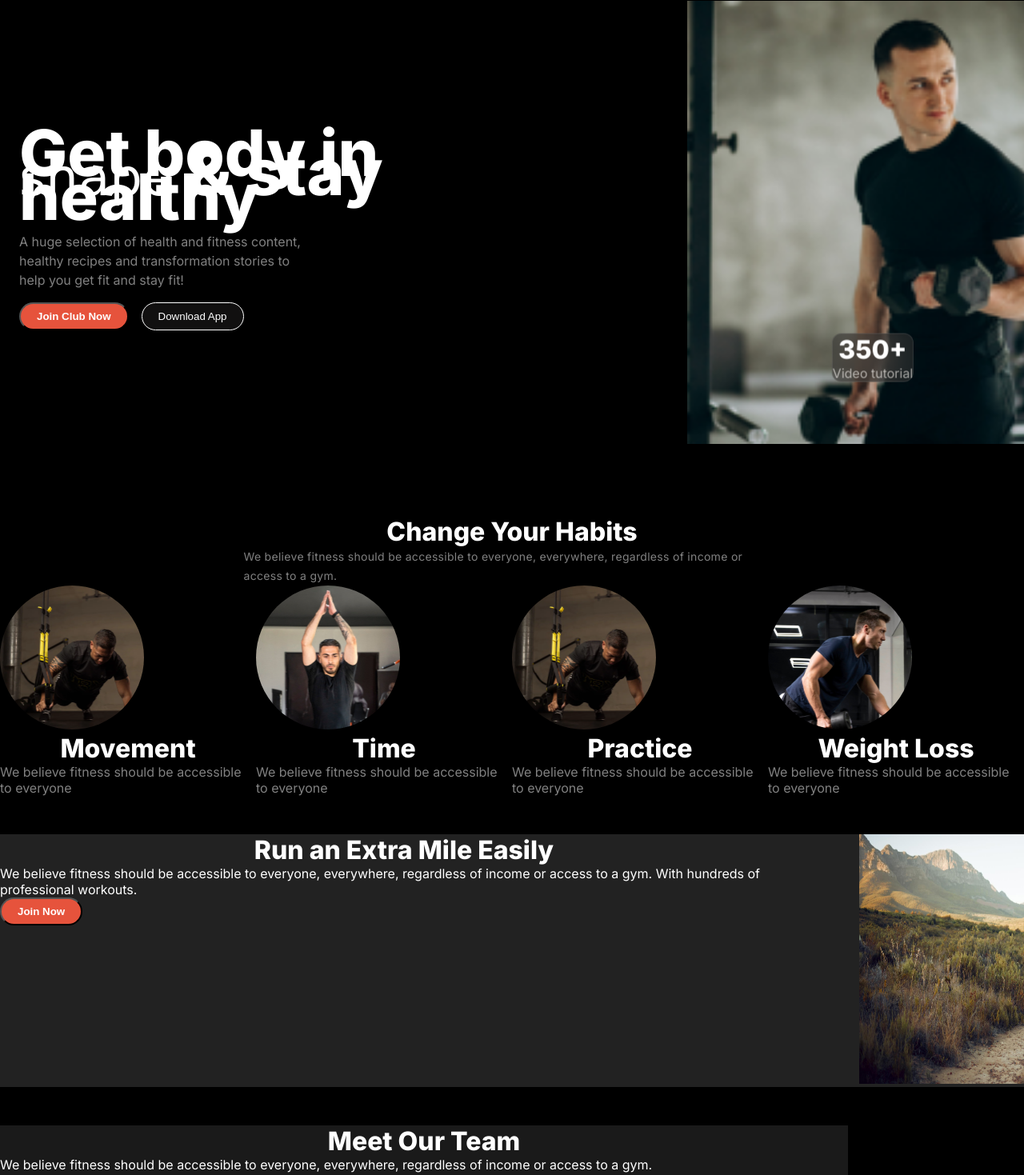
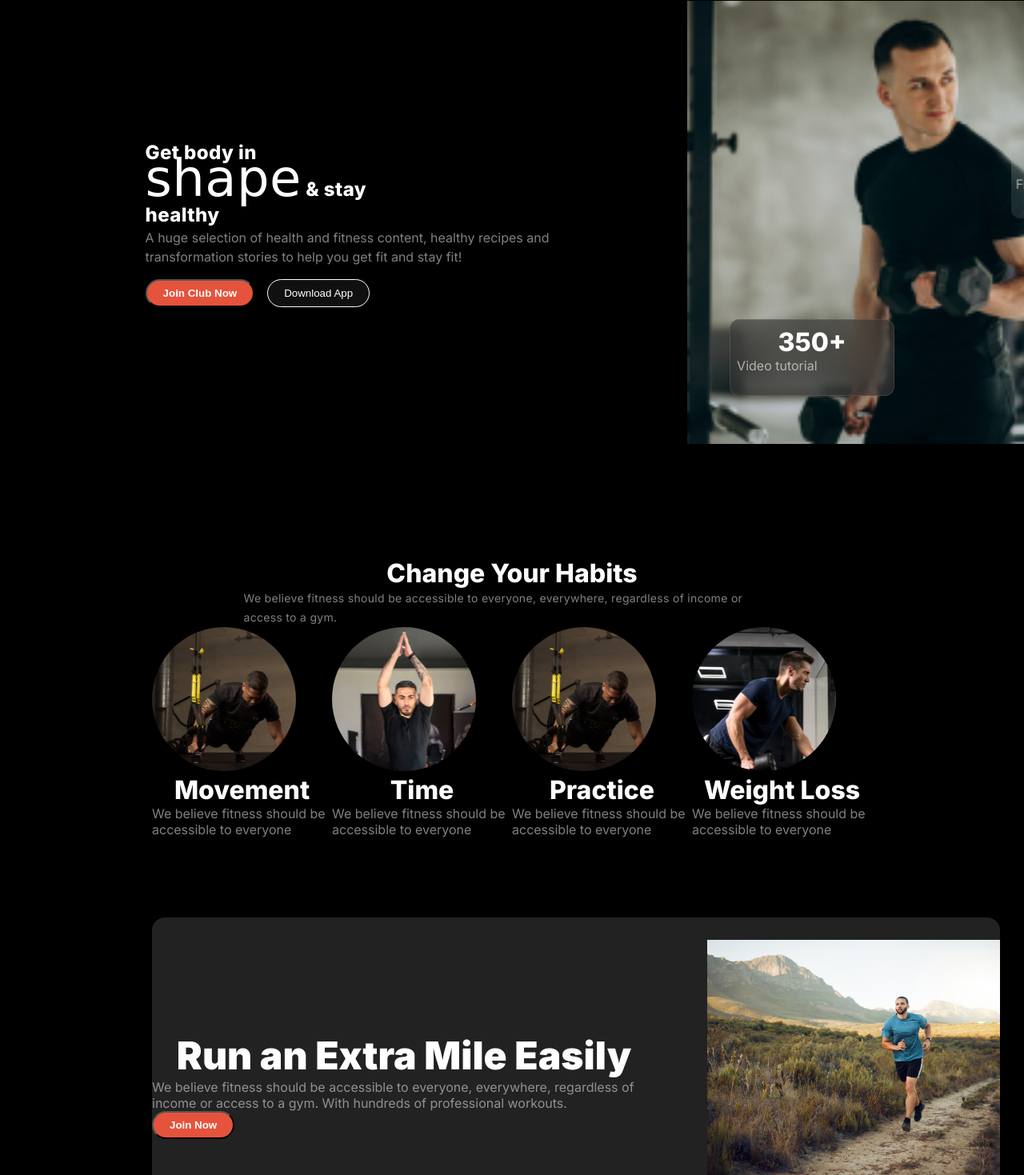
Before and after one commit to mrashid124/Assign2B10-BodyFit, a plain HTML site: page index.html in a window 1280 px wide. Shown: the part 178-1647 px from the top of the page at 80% size. Drawn offline with Linux system fonts and the light colour scheme; a web font is replaced by a local one.

Commit message:
Responsive  updated

```diff
--- a/Style/style.css
+++ b/Style/style.css
@@ -30,7 +30,7 @@ body {
     border-radius: 1rem;
 } */
 
-h2{
+h2 {
     font-size: 2rem;
     text-align: center;
     line-height: normal;
@@ -86,7 +86,8 @@ h2{
     font-weight: 600;
 
 }
-.btn-banner{
+
+.btn-banner {
     display: flex;
     gap: 1rem;
     margin-top: 1rem;
@@ -103,33 +104,42 @@ h2{
 }
 
 .banner-title {
-    width: 60%;
+    /* width: 60%;
+    height: 100%; */
+    width: 520px;
+    height: 440px;
     margin: 0 auto;
-    /* border: solid 1px rgb(107, 26, 173); */
+    /* border: solid 2px rgb(107, 26, 173); */
     line-height: 1.5rem;
 
     display: flex;
     flex-direction: column;
     justify-content: center;
     align-items: left;
+    text-align: left;
 }
-.heading{
-    margin: 2rem 0;
-    /* padding: 4px; */
-    font-size: 5rem;
+
+.heading {
+    line-height: 2rem;
+    letter-spacing: 0.4px;
+
+    text-align: left;
+
     font-weight: 800;
 }
 
-.font-shape{
+.font-shape {
 
     font-family: "Monsieur La Doulaise", cursive;
     font-weight: 400;
-    font-style:normal;
+    font-style: normal;
     font-size: 4rem;
+    /* margin: 24px auto;
+    padding: 8px; */
 
 }
 
-.banner-title p{
+.banner-title p {
     color: rgba(255, 255, 255, 0.5);
 }
 
@@ -142,16 +152,7 @@ h2{
     height: 100%;
     object-fit: cover;
     border-radius: 8px;
-    /* max-width: 0 auto; */
 
-
-    /* position: relative; */
-    /* top: 50%;
-    left: 50%;
-    color: white;
-    font-size: 28px;
-    font-weight: bold;
-    transform: translate(-50%, -50%); */
 }
 
 .banner-img img {
@@ -179,10 +180,10 @@ h2{
 
 .banner-card1 {
     position: absolute;
-    /* width: 193px;
-height: 98px; */
-    /* left: 1107px;
-top: 260px; */
+    width: 193px;
+    height: 98px;
+    text-align: left;
+    padding: 6px;
     border-radius: 12px;
     backdrop-filter: blur(20px);
     background: rgba(255, 255, 255, 0.1);
@@ -198,17 +199,16 @@ top: 260px; */
 
 .banner-card2 {
     position: absolute;
-    /* width: 206px;
+    width: 206px;
     height: 96px;
-left: 764px;
-top: 556px;    */
+
     border: 1px solid rgba(255, 255, 255, 0.1);
     border-radius: 12px;
     backdrop-filter: blur(20px);
     background: rgba(48, 48, 48, 0.54);
-
+    padding: 8px;
     top: 80%;
-    right: 40%;
+    right: 35%;
     color: white;
     font-size: 1rem;
     font-weight: bold;
@@ -224,9 +224,11 @@ top: 556px;    */
 }
 
 /* Change Your Habits */
-.habit{
-    /* width: 1440px; */
+.habit {
+    margin: 100px 190px;
+    border-radius: 16px;
 }
+
 .habit-title {
     display: flex;
     flex-direction: column;
@@ -270,29 +272,55 @@ top: 556px;    */
 
 /* Run an Extra  Mile */
 .run-miles {
-    margin-top: 48px;
-    width: 1440px;
-
+    /* margin-top: 100px; */
+    margin: 100px 190px;
+    border-radius: 16px;
+    width: 1060px;
+    height: 371px;
+    /* object-fit: cover; */
     display: flex;
+    align-items: center;
     gap: 4rem;
     background: rgb(34, 34, 34);
+
+}
+.run-miles p{
+    color: rgba(255, 255, 255, 0.5);
+}
+.run {
+    display: flex;
+    flex-direction: column;
+    justify-content: flex-start;
+    align-items: center;
+
+    font-size: 48px;
+    font-weight: 900;
+    margin-top: 48px;
+    padding: 0px;
 
 }
 
 .run-miles img {
     width: 366px;
     height: 312px;
+    object-fit: cover;
 }
 
 /* Meet Our Team */
 .our-team {
-    margin-top: 48px;
+    margin: 100px 190px;
+    border-radius: 16px;
     background: rgba(255, 255, 255, 0.1);
     width: 1060px;
     height: 782px;
-
+}
+.our-team p {
+    color: rgba(255, 255, 255, 0.5);
 }
 
+.designation{
+    color: rgba(255, 255, 255, 0.5);
+}
 .our-team img {
     width: 90%;
     height: 300px;
@@ -343,11 +371,13 @@ top: 556px;    */
 }
 
 /* footer section */
-.footage{
+.footage {
+    margin-top: 100px;
     background: rgba(255, 255, 255, 0.1);
     margin: 1rem auto;
     padding: 2rem 0;
 }
+
 .footer {
     display: flex;
     justify-content: space-evenly;
@@ -392,7 +422,8 @@ top: 556px;    */
     color: rgba(255, 255, 255, 0.5);
 
 }
-.copyright{
+
+.copyright {
     margin: 1rem auto;
     padding: 2rem;
     text-align: center;
@@ -400,20 +431,22 @@ top: 556px;    */
 
 }
 
-.ham-burger{
+.ham-burger {
     display: none;
 }
 
 
 /* Responsive */
 
-@media screen and (max-width: 600px ) {
-    .nav-items{
+@media screen and (max-width: 600px) {
+    .nav-items {
         display: none;
     }
-    .ham-burger{
-        display:block;
+
+    .ham-burger {
+        display: block;
     }
+
     .container {
 
         margin: auto;
@@ -423,7 +456,7 @@ h2 {
         font-size: 1.5rem;
     }
 
-p{
+    p {
         font-size: 1rem;
     }
 
@@ -437,6 +470,7 @@ p{
         justify-content: center;
         align-items: center;
     }
+
     .img-container {
         display: flex;
         flex-direction: column;
@@ -448,14 +482,17 @@ p{
 
         display: flex;
         flex-direction: column;
-    gap: 1rem;
+        gap: 3rem;
         background: rgb(34, 34, 34);
+    }
+    .run-title{
+
     }
 
     .our-team {
         margin-top: 1rem;
         background: rgba(255, 255, 255, 0.1);
-    width:100%;
+        width: 100%;
         height: auto;
     }
 
@@ -503,7 +540,8 @@ p{
         /* gap: 1rem; */
     }
 
-.footage{
+    .footage {
+        margin: 0 auto;
         background: rgba(255, 255, 255, 0.1);
         margin: 4px auto;
         padding: 3px 0;
--- a/index.html
+++ b/index.html
@@ -38,7 +38,7 @@
             <div class="banner-title">
                 <h1 class="heading">Get body in <br>
                     <span class="font-shape">shape</span> & stay <br> healthy</h1>
-                <p>A huge selection of health and fitness content, <br> healthy recipes and transformation stories to <br> help you get fit and stay fit!</p>
+                <p>A huge selection of health and fitness content, healthy recipes and <br> transformation stories to help you get fit and stay fit!</p>
                 <div class="btn-banner">
                     <button class="btn">
                         Join Club Now
@@ -100,8 +100,8 @@
 
     <!-- Run an Extra Mile Easily -->
     <section class="container  run-miles">
-        <div>
-            <h2>Run an Extra Mile Easily</h2>
+        <div class="run-title">
+            <h1 class="run">Run an Extra Mile Easily</h1>
             <p>We believe fitness should be accessible to everyone, everywhere, regardless of income or access to a gym.
                 With hundreds of professional workouts.</p>
             <button class="btn">
@@ -171,7 +171,7 @@
         <div class="footer">
             <div class="footer-left">
                 <h1 class="bg-color">BodyFit</h1>
-                <p> We believe fitness should be accessible to everyone, everywhere, regardless income or access to a gym. With hundreds of professional workouts.
+                <p> We believe fitness should be accessible to everyone, <br> everywhere, regardless income or access to a gym. With <br> hundreds of professional workouts.
                 </p>
             </div>
 
```
Lines whose indentation alone changed are shown as unchanged.
